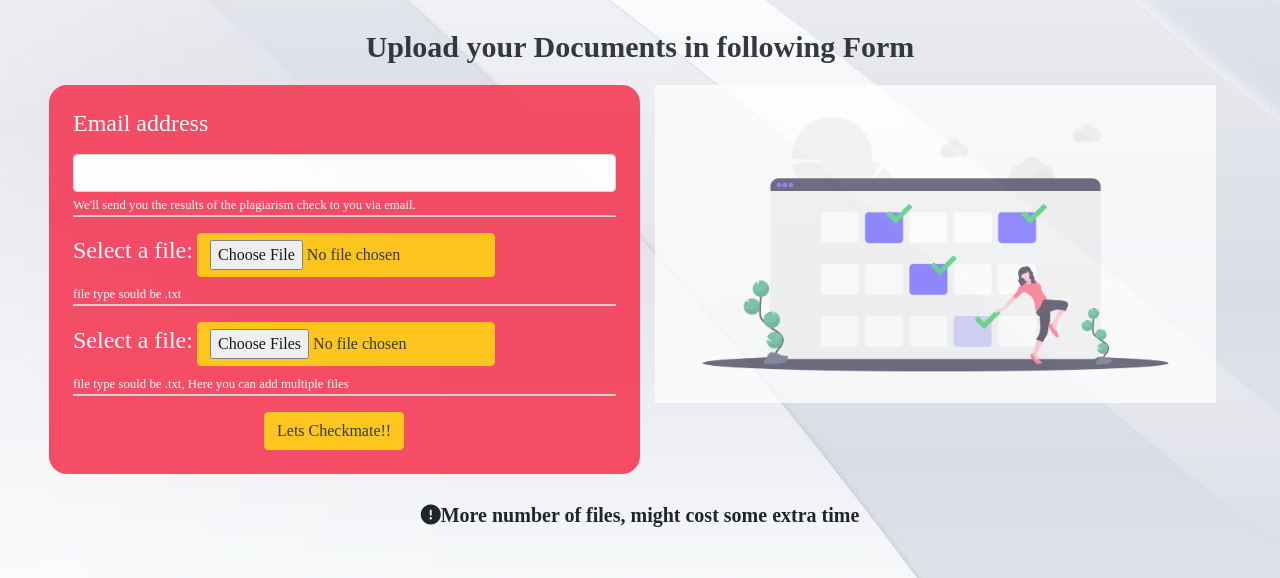
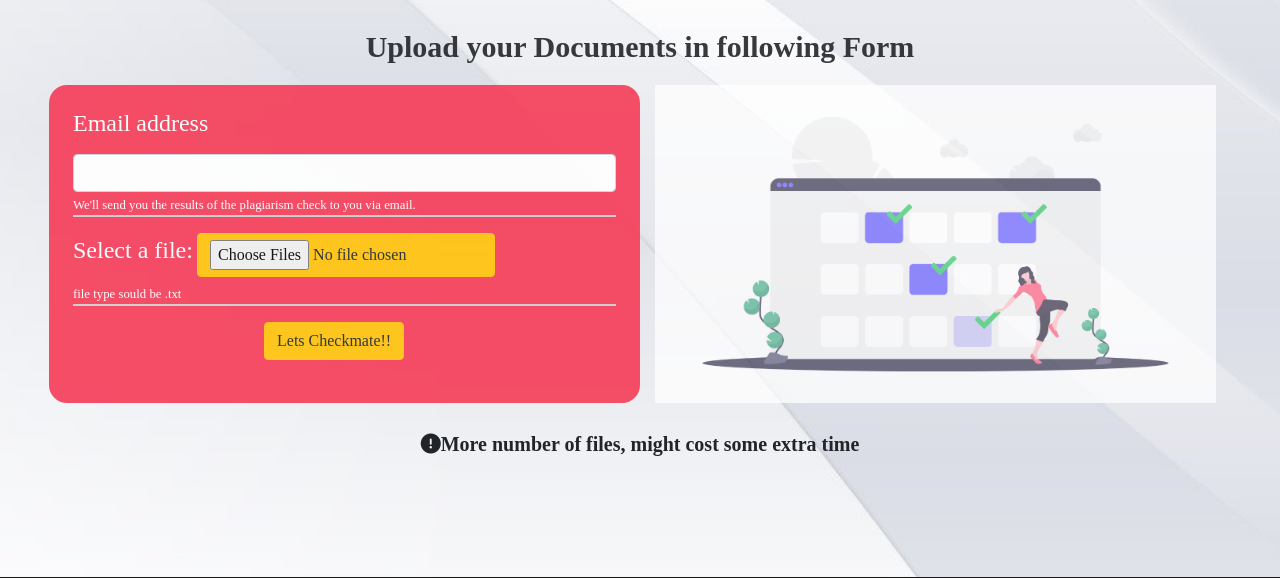
Before and after one commit to ShubhamDeodhar/CheckMate, a Flask app: page / in a window 1280 px wide. Shown: the part 814-1392 px from the top of the page. Run offline with Flask 2, Linux system fonts and the light colour scheme; some libraries are stand-ins or nearby versions; some web fonts are replaced.

Commit message:
feat(uploads):complate

```diff
--- a/app.py
+++ b/app.py
@@ -1,42 +1,51 @@
-from flask import Flask, render_template, request, redirect,flash
+import os
+from flask import Flask, render_template, request, redirect, url_for, send_from_directory
 from wtforms import MultipleFileField
 from flask_wtf import FlaskForm
-from flask_uploads import configure_uploads,IMAGES,UploadSet
+from flask_uploads import configure_uploads,  UploadSet
 
-import os
 from werkzeug.utils import secure_filename
 from werkzeug.datastructures import  FileStorage
 
 app=Flask(__name__)
 
 app.config['SECRET_KEY']='thisisasecret'
-app.config['UPLOADED_IMAGES_DEST']='uploads/'
+app.config['UPLOAD_FOLDER'] = 'uploads/'
 
-pdfs=UploadSet('files',IMAGES)
-configure_uploads(app,pdfs)
+app.config['ALLOWED_EXTENSIONS'] = set([ 'pdf'])
 
 
-class NewFileForm(FlaskForm):
-    files = MultipleFileField('files')
+def allowed_file(filename):
+    return '.' in filename and \
+           filename.rsplit('.', 1)[1] in app.config['ALLOWED_EXTENSIONS']
 
-###@app.route('/')
-#def landing():
-   #return render_template('index.html')
+@app.route('/')
+def index():
+    return render_template('index.html')
 
-@app.route('/', methods=['GET', 'POST'])
+@app.route('/upload', methods=['GET','POST'])
 def upload():
-    form = NewFileForm()
-    if form.validate_on_submit():
-        files_filenames = []
-        for file in form.files.data:
-            file_filename = secure_filename(file.filename)
+    uploaded_files = request.files.getlist("file[]")
+    filenames = []
+    for file in uploaded_files:
+        if file and allowed_file(file.filename):
+            filename = secure_filename(file.filename)
+            file.save(os.path.join(app.config['UPLOAD_FOLDER'], filename))
+            filenames.append(filename)
 
-            files_filenames.append(file_filename)
-        print(files_filenames)
-        return render_template('index.html', form=form)
-    return render_template('index.html', form=form)
+    return render_template('index.html', filenames=filenames)
+
+# This route is expecting a parameter containing the name
+# of a file. Then it will locate that file on the upload
+# directory and show it on the browser, so if the user uploads
+# an image, that image is going to be show after the upload
+#@app.route('/uploads/<filename>')
+#def uploaded_file(filename):
+    #return send_from_directory(app.config['UPLOAD_FOLDER'],
+                              # filename)
 
 
 
-if (__name__ == "__main__"):
-   app.run(debug=True)
+
+if __name__ == '__main__':
+    app.run(debug=True)
--- a/templates/index.html
+++ b/templates/index.html
@@ -62,7 +62,7 @@
           </div>
           <div class="row">
             <div class="col-12 col-sm-6 forms" >
-               <form method="POST" id='appendForm' enctype="multipart/form-data">
+               <form action="upload" method="POST" id='appendForm' enctype="multipart/form-data">
 
                   <div class='form-group' >
                      <label for="Email"><h4>Email address</h4></label>
@@ -71,14 +71,11 @@
                   </div>
                   <div class='form-group'>
                      <label for="myfile"><h4>Select a file:</h4></label>
-                     <input type="file" id="myfile" name="myfiles" class='btn btn-warning' required>
+                     <input type="file" id="myfile" name="file[]" class='btn btn-warning' multiple required>
+
                      <small id="emailHelp" class="form-text ">file type sould be .txt</small>
                   </div>
-                  <div class='form-group'>
-                     <label for="myfiles"><h4>Select a file:</h4></label>
-                     <input type="file" id="myfile" name="myfiles" multiple="true" class='btn btn-warning'>
-                     <small id="emailHelp" class="form-text ">file type sould be .txt, Here you can add multiple files</small>
-                  </div>
+
 
 
                   <div class='row'>
```
